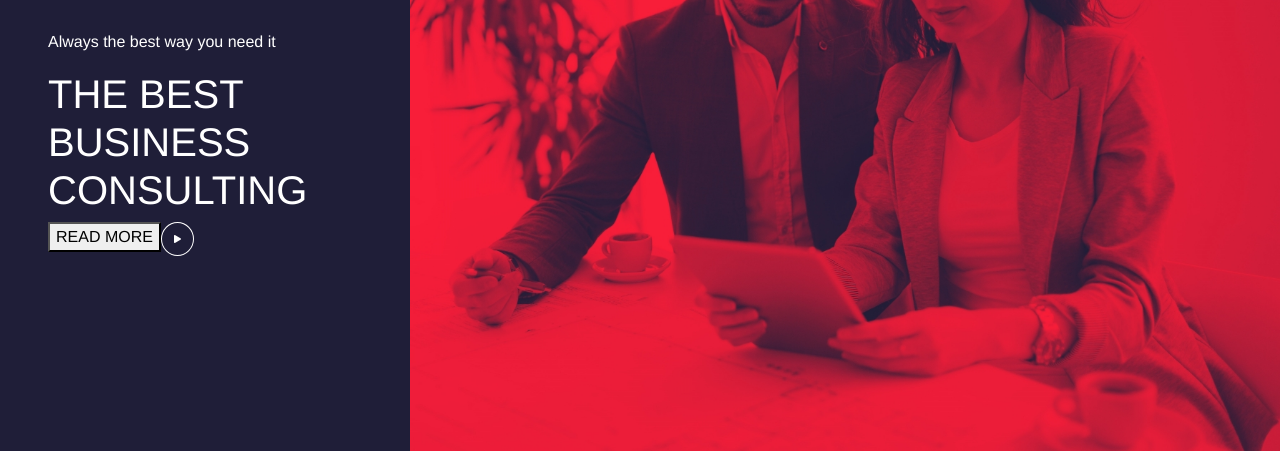
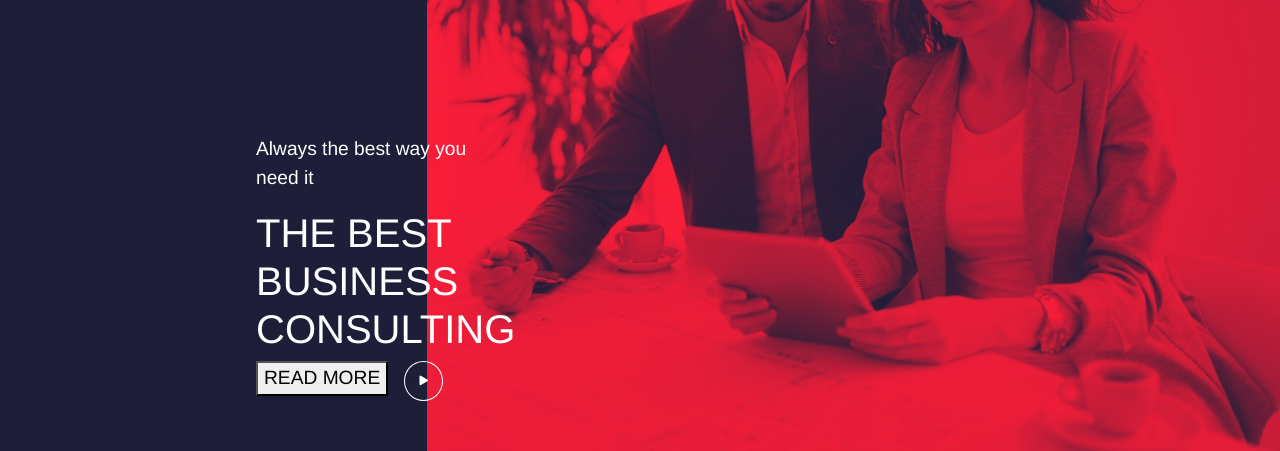
Before and after one commit to AndreaNocciolini/proj-html-vuejs, a Vue app: page / in a window 1280 px wide. Shown: the part 257-708 px from the top of the page. Built offline with nearby package versions, Linux system fonts and the light colour scheme.

Commit message:
improve jumbo component

```diff
--- a/src/components/Jumbo.vue
+++ b/src/components/Jumbo.vue
@@ -1,9 +1,19 @@
 <template>
-    <div class="my-container d-flex">
-        <div class="description-container d-flex flex-column justify-content-center align-items-start ms-5">
+    <div class="jumbo-container d-flex position-relative">
+        <!-- <div class="description-container d-flex flex-column justify-content-center align-items-start ms-5">
             <p> Always the best way you need it</p>
             <h1>THE BEST BUSINESS CONSULTING</h1>
             <div><button>READ MORE</button><i class="fas fa-play"></i></div>
+        </div> -->
+        <div class="jumbo-description float-start positione-relative">
+            <div class="description-container ms-5">
+            <p> Always the best way you need it</p>
+            <h1>THE BEST BUSINESS CONSULTING</h1>
+            <div><button class="me-3">READ MORE</button><i class="fas fa-play"></i></div>
+        </div>
+        </div>
+        <div class="jumbo-img float-end">
+            <img src="../assets/images/portrait-of-young-architect-woman-on-meeting-KFZCE3A.jpg" alt="">
         </div>
     </div>
 </template>
@@ -15,18 +25,34 @@ export default {
 </script>
 
 <style lang="scss" scoped>
-    .my-container {
-        height: 100vh;
+    .jumbo-container {
         width: 100%;
         color: var(--tx-white-1);
-        background-image: url('../assets/images/portrait-of-young-architect-woman-on-meeting-KFZCE3A.jpg');
-        background-size: contain;
-        background-repeat: no-repeat;
-        background-position: right;
         background-color: var(--bg-dark-3);
-        .description-container {
-            width: 30%;
+        .jumbo-description {
+            width: 35%;
+            .description-container {
+                width: 20%;
+                position: absolute;
+                top: 50%;
+                right: 60%;
+                font-size: larger;
+            }
         }
+        .jumbo-img {
+            width: 70%;
+            img {
+                max-width: 100%;
+            }
+        }
+        // background-image: url('../assets/images/portrait-of-young-architect-woman-on-meeting-KFZCE3A.jpg');
+        // background-size: contain;
+        // background-repeat: no-repeat;
+        // background-position: right;
+
+        // .description-container {
+        //     width: 30%;
+        // }
     }
     .fas.fa-play{
         color: var(--tx-white-1);
--- a/src/components/Main.vue
+++ b/src/components/Main.vue
@@ -1,5 +1,5 @@
 <template>
-  <main class="d-flex align-items-center">
+  <main>
       <Jumbo />
   </main>
 </template>
```
